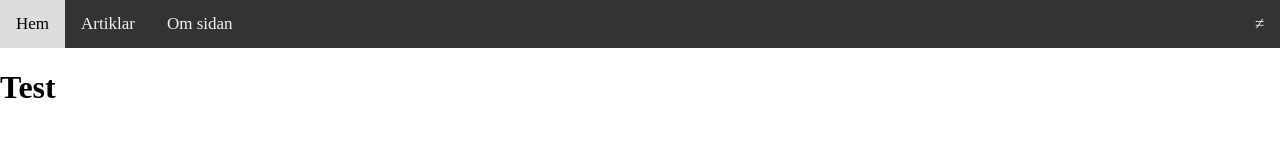
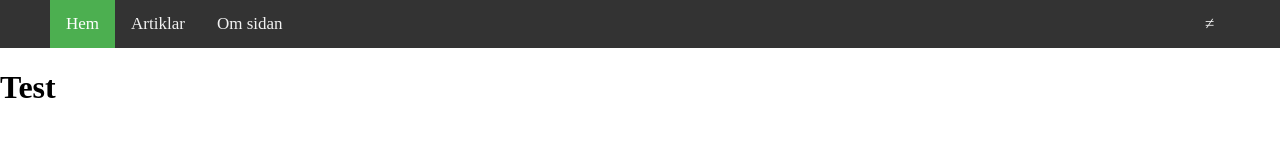
Before and after one commit to gustavwilliam/learning, a plain HTML site: page index.html in a window 1280 px wide. Drawn offline with Linux system fonts and the light colour scheme.

Commit message:
Add gutters to navbar

```diff
--- a/components/navbar/navbar.css
+++ b/components/navbar/navbar.css
@@ -1,6 +1,7 @@
 .topnav {
    overflow: hidden;
    background-color: #333;
+   padding: 0 var(--gutters);
 }
 
 .nav-menu {
--- a/main.css
+++ b/main.css
@@ -1,5 +1,5 @@
 :root {
-  --gutters: 200px;
+  --gutters: 50px;
 }
 
 body {
```
